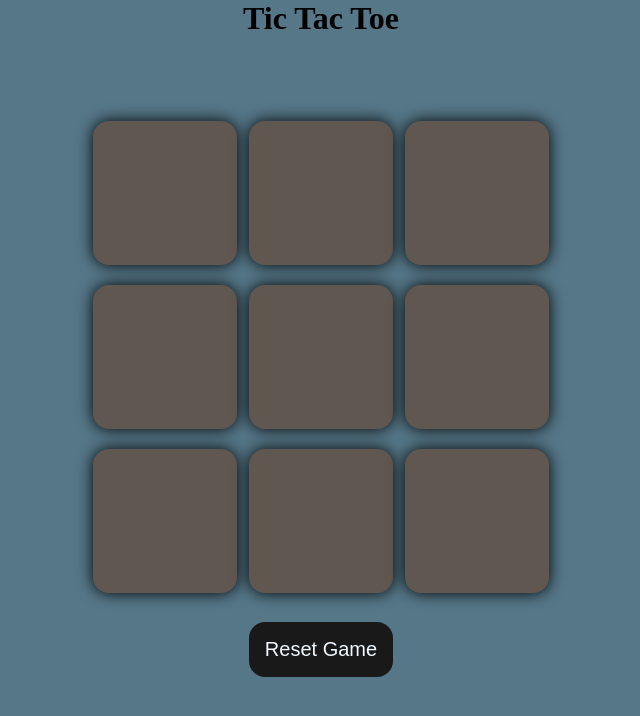
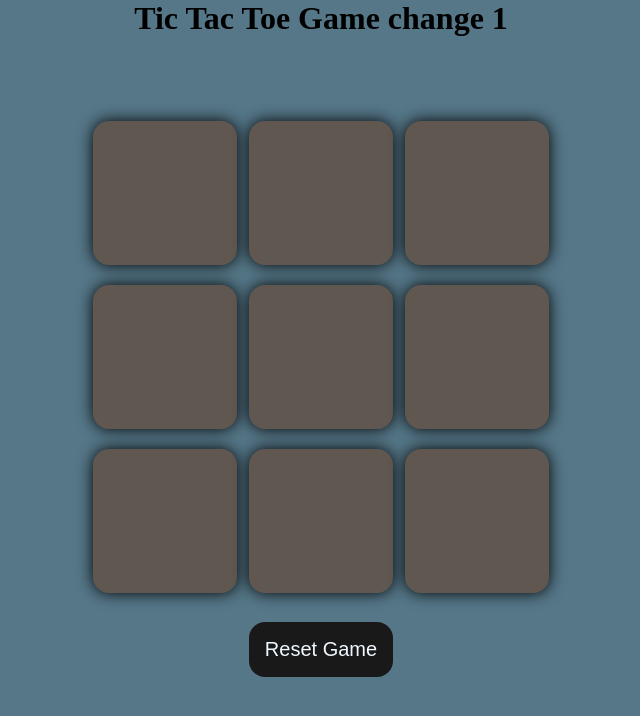
Before and after one commit to divyanaik1133/divyanaik1133, a plain HTML site: page index.html in a window 1280 px wide. Shown: the whole page, without its empty margins (319-959 px from the left). Drawn offline with Linux system fonts and the light colour scheme.

Commit message:
change 1

```diff
--- a/index.html
+++ b/index.html
@@ -12,7 +12,7 @@
   <button  id="new" >New Game</button>
 </div>
     <main>
-    <h1>Tic Tac Toe</h1>
+    <h1>Tic Tac Toe Game change 1</h1>
      <div class="container"></div>
 
       <div class="game">
```
